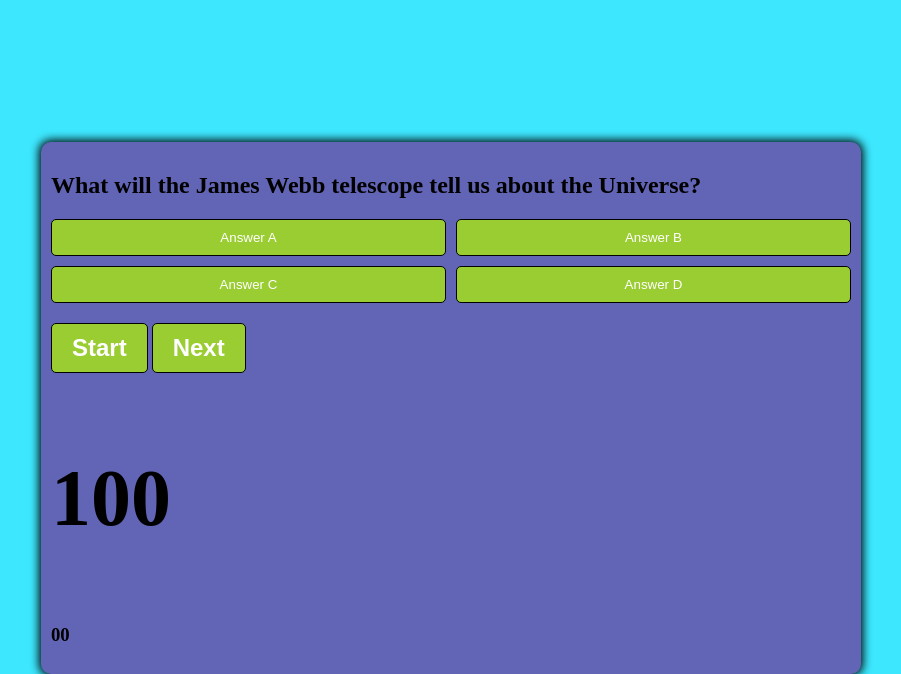
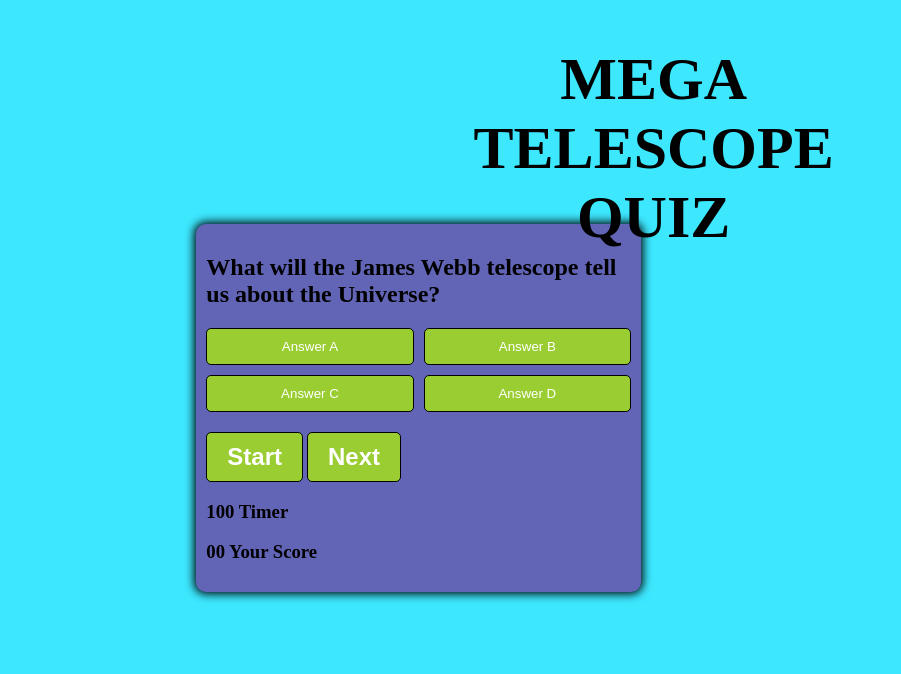
Before and after one commit to tyarchy/Mega_Trivia_Quiz, a plain HTML site: page index.html in a window 1280 px wide. Shown: the part 232-906 px from the top of the page, without its empty margins (189-1090 px from the left). Drawn offline with nearby package versions, Linux system fonts and the light colour scheme.

Commit message:
added a header

```diff
--- a/assets/css.css
+++ b/assets/css.css
@@ -1,5 +1,13 @@
 
-
+.header {
+    position: relative;
+    bottom: 240px;
+    left: 650px;
+    text-align: center;
+    color: rgb(0, 0, 0);
+    font-size: 30px;
+    margin-bottom: 80px;
+  }
 
 
 body {
@@ -8,17 +16,18 @@
     display: flex;
     width: 100vw;
     height: 100vw;
-    justify-content: center;
+    justify-content: left;
     align-items: center;
     background-color:#ff0000c2;
 }
 
 .container {
     width: 800px;
-    max-width: 80%;
+    max-width: 40%;
     background-color: rgb(98, 100, 182);
     border-radius: 10px;
     padding: 10px;
+    margin-right: 450px;
     box-shadow: 0 0 10px 2px;
 }
 
@@ -53,14 +62,15 @@
 }
 
 .controls {
-    display: flex;
+    display: block;
     justify-content: center;
     align-items: center;
 
 }
 
 .timer {
+    display: inline-block;
     font-size: 5rem;
-    box-sizing: border-box
+    box-sizing: border-box;
 
 }
--- a/index.html
+++ b/index.html
@@ -8,8 +8,12 @@
     <title>Mega Trivia Quiz</title>
     <link rel="stylesheet" href=.\assets\css.css>
 </head>
+<header>  <div class="header">
+    <h1>MEGA TELESCOPE QUIZ</h1>
+  </div></header>
 
 <body style="background-color: #00e1ffc2;">
+
     <div class="container">
         <div id="question-container">
             <h2 id="qText"></h2>
@@ -21,20 +25,16 @@
             </div>
         </div>
         <div>
-
-
-        </div class="controls">
-        <button id="start-btn" class="start-btn btn">Start</button>
-        <button id="next-btn" class="next-btn btn">Next</button>
-
-        <h3 class="timer" id="time">100</h3>
-        <h3 class="score" id="score">00</h3>
+            <button id="start-btn" class="start-btn btn">Start</button>
+            <button id="next-btn" class="next-btn btn">Next</button>
+            <span>
+                <h3 id="time">100 Timer</h3>
+                <h3 id="score">00 Your Score</h3>
+            </span>
+        </div>
 
     </div>
 
-    <div class="score">
-        <span id="right-answers"></span>
-    </div>
     <script src="https://code.jquery.com/jquery.js"></script>
     <script src="assets\js.js"></script>
 </body>
```
